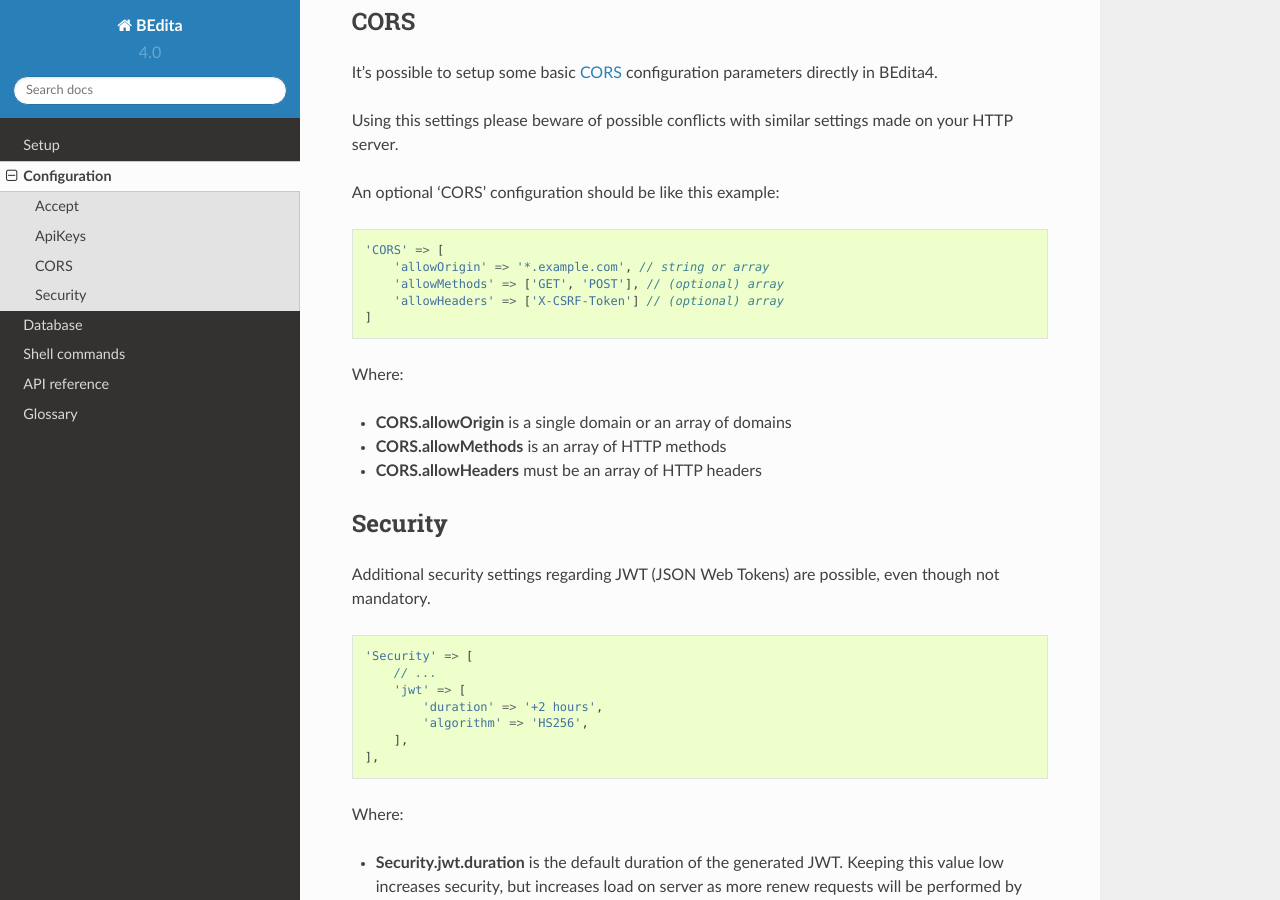
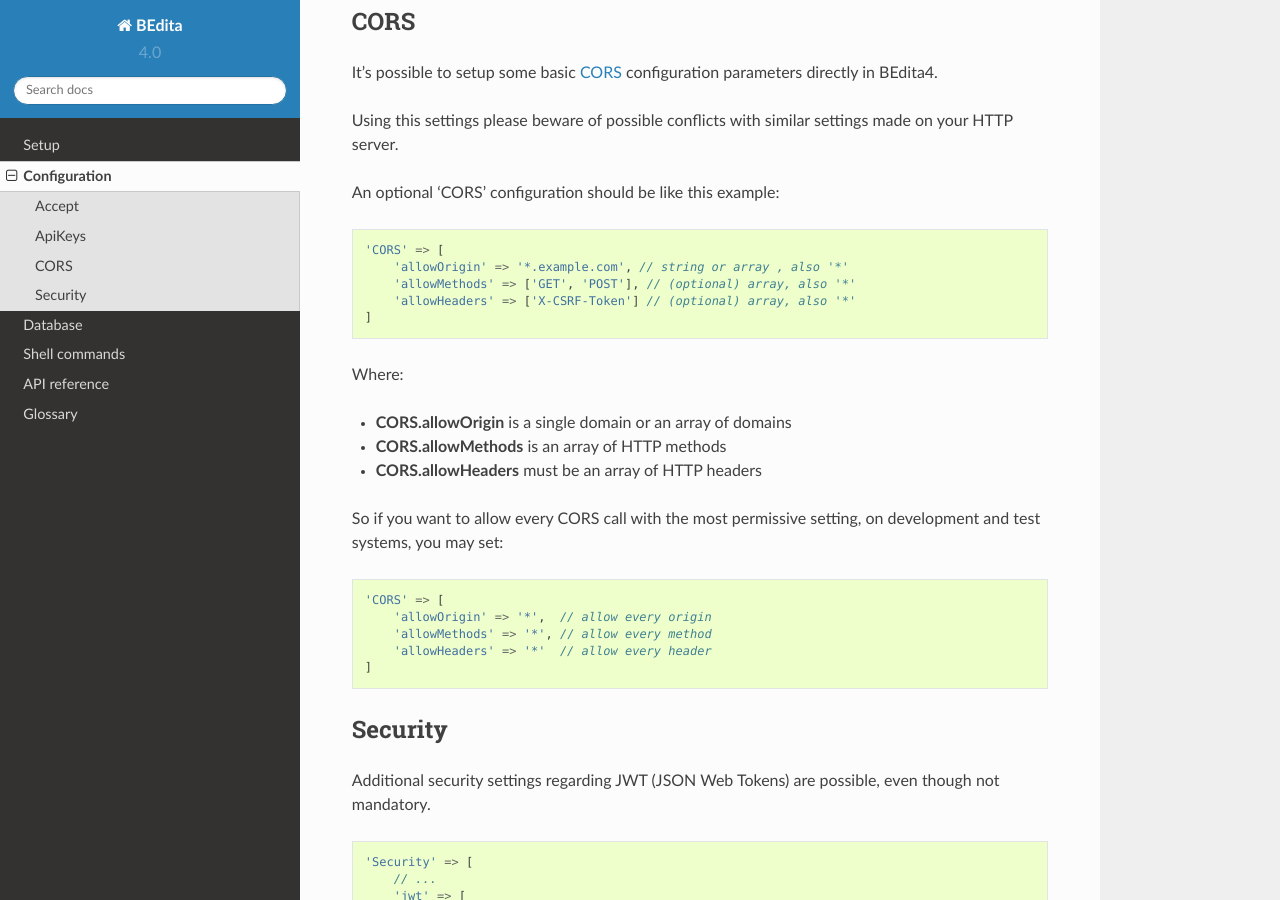
Before and after one commit to bedita/docs, a Sphinx documentation site: the page built from source/configuration.rst, in a window 1280 px wide and 900 px high, scrolled down 1789 px. Built offline with Sphinx 7.4.7 and the Read the Docs theme 2.0.0, drawn with Linux system fonts in a browser that asks for light colours.

Commit message:
docs: CORS permissive setting example

```diff
--- a/source/configuration.rst
+++ b/source/configuration.rst
@@ -87,9 +87,9 @@
 .. sourcecode:: php
 
     'CORS' => [
-        'allowOrigin' => '*.example.com', // string or array
-        'allowMethods' => ['GET', 'POST'], // (optional) array
-        'allowHeaders' => ['X-CSRF-Token'] // (optional) array
+        'allowOrigin' => '*.example.com', // string or array , also '*'
+        'allowMethods' => ['GET', 'POST'], // (optional) array, also '*'
+        'allowHeaders' => ['X-CSRF-Token'] // (optional) array, also '*'
     ]
 
 Where:
@@ -97,6 +97,18 @@
 - **CORS.allowOrigin** is a single domain or an array of domains
 - **CORS.allowMethods** is an array of HTTP methods
 - **CORS.allowHeaders** must be an array of HTTP headers
+
+So if you want to allow every CORS call with the most permissive setting,
+on development and test systems, you may set:
+
+.. sourcecode:: php
+
+    'CORS' => [
+        'allowOrigin' => '*',  // allow every origin
+        'allowMethods' => '*', // allow every method
+        'allowHeaders' => '*'  // allow every header
+    ]
+
 
 Security
 --------
```
